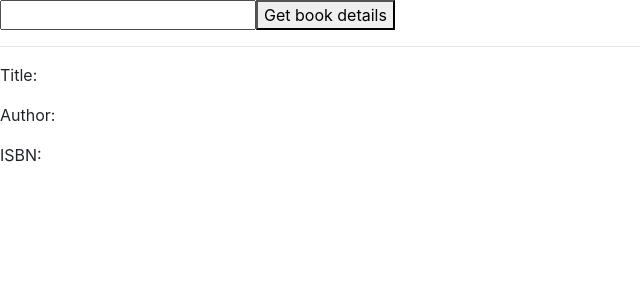
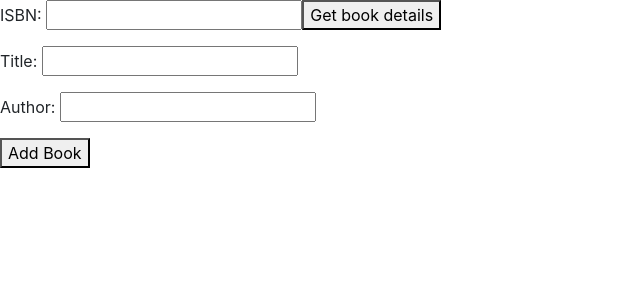
Before and after one commit to niallcolbert/readingList, a Nuxt app: page / in a window 1280 px wide. Shown: the top 300 px of the page, without its empty margins (0-640 px from the left). Built offline with nearby package versions, Linux system fonts and the light colour scheme.

Commit message:
implement vuex store, add book to book list

```diff
--- a/components/Booklist.vue
+++ b/components/Booklist.vue
@@ -1,11 +1,18 @@
 <template>
   <div>
-    <input v-model="isbn" type="text" @keyup.enter="getBook">
-    <button @click="getBook">Get book details</button>
-    <hr>
-    <p>Title: <span v-text='book.title'></span></p>
-    <p>Author: {{ book.author }}</p>
-    <p>ISBN: <span v-text='book.isbn'></span></p>
+   <p>
+      ISBN: <input v-model="isbn" type="text">
+      <button @click="getBook">Get book details</button>
+    </p>
+    <p>
+      Title: <input v-model="title" type="text">
+    </p>
+    <p>
+      Author: <input v-model="author" type="text">
+    </p>
+
+    <button @click="addBook">Add Book</button>
+
   </div>
 </template>
 
@@ -17,29 +24,35 @@ export default {
     data() {
       return {
         isbn: "",
-        book: {},
+        title: "",
+        author: ""
       };
     },
     methods: {
       async getBook() {
-        try {
-          const data = await this.$axios.$get(`https://openlibrary.org/isbn/${this.isbn}.json`);
-          this.updateBook(data, this.isbn);
-          this.isbn = ''
-        } catch (error) {
-          console.error(error);
-        }
+        await this.$axios.$get(`https://openlibrary.org/isbn/${this.isbn}.json`).then((res) => {
+          this.updateBook(res, this.isbn);
+        }).catch((err) => console.log(err))
       },
       updateBook(data, isbn) {
-        this.getAuthor(data.authors);
-        this.book.title = data.title;
-        this.book.isbn = isbn;
+        if(data.authors) {
+          this.getAuthor(data.authors)
+        }
+        this.title = data.title;
       },
       async getAuthor(author) {
         await this.$axios.$get(`https://openlibrary.org${author[0].key}.json`).then((res) => {
-          this.book.author = res.name;
+          this.author = res.name;
         }).catch((err) => console.log(err))
+      },
+      addBook  () {
+        const book = {
+          isbn: this.isbn,
+          title: this.title,
+          author: this.author
         }
+        this.$store.commit('ADD_BOOK', book);
+      }
     }
 }
 </script>
--- /dev/null
+++ b/store/index.js
@@ -0,0 +1,23 @@
+export const state = () => ({
+    booklist: []
+})
+
+export const mutations = {
+    ADD_BOOK(state, book) {
+        state.booklist = [{
+            isbn: book.isbn,
+            title: book.title,
+            author: book.author,
+            status: 0// 0: unread, 1:in progress, 2: finished
+        }, ...state.booklist];
+    },
+
+    REMOVE_BOOK(state, book) {
+        state.booklist.splice(state.booklist.indexof(book), 1);
+    },
+
+    // UPDATE_BOOK_STATUS(state, book) {
+
+    // }
+
+}
```
